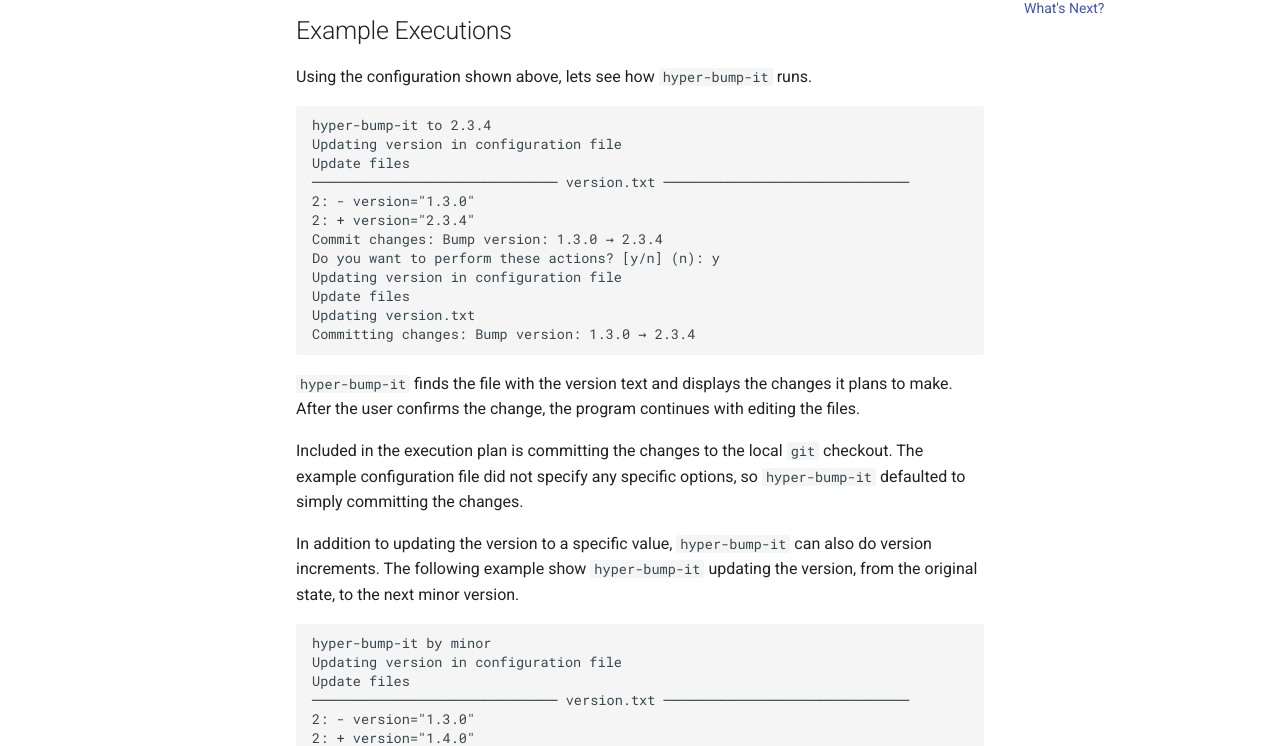
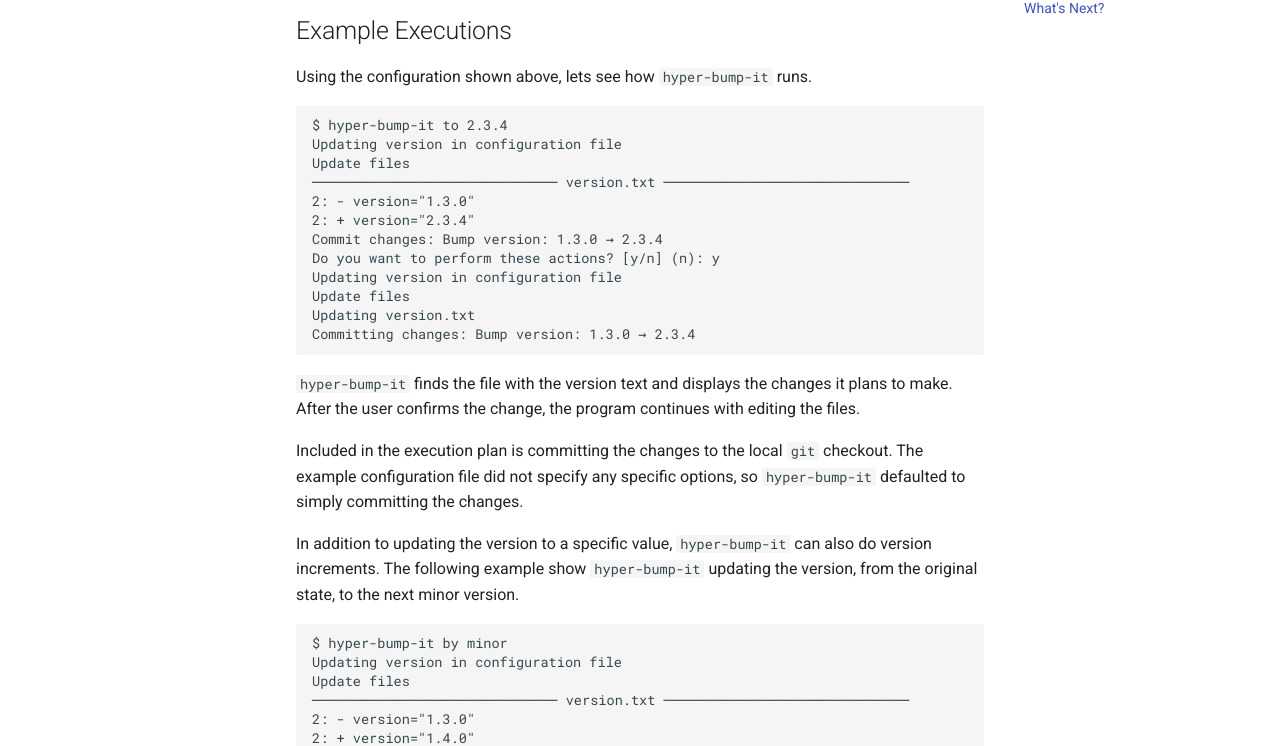
Before and after one commit to plannigan/hyper-bump-it, an MkDocs documentation site: the page built from docs/getting-started.md, in a window 1280 px wide and 1400 px high, scrolled down 1321 px. Shown: the part 208-954 px from the top of the window. Built offline with MkDocs 1.6.1 and Material for MkDocs 9.7.7, drawn with Linux system fonts in a browser that asks for light colours; comment, search, counter and statistics services are not loaded; the version menu is left out; some of the changed text lies outside the part shown.

Commit message:
Include prompt character in commandline blocks

````diff
--- a/docs/getting-started.md
+++ b/docs/getting-started.md
@@ -78,7 +78,7 @@ this mode. `hyper-bump-it init --help` will show the options not covered here.
 Using the configuration shown above, lets see how `hyper-bump-it` runs.
 
 ```commandline
-hyper-bump-it to 2.3.4
+$ hyper-bump-it to 2.3.4
 Updating version in configuration file
 Update files
 ────────────────────────────── version.txt ──────────────────────────────
@@ -104,7 +104,7 @@ increments. The following example show `hyper-bump-it` updating the version, fro
 state, to the next minor version.
 
 ```commandline
-hyper-bump-it by minor
+$ hyper-bump-it by minor
 Updating version in configuration file
 Update files
 ────────────────────────────── version.txt ──────────────────────────────
````
